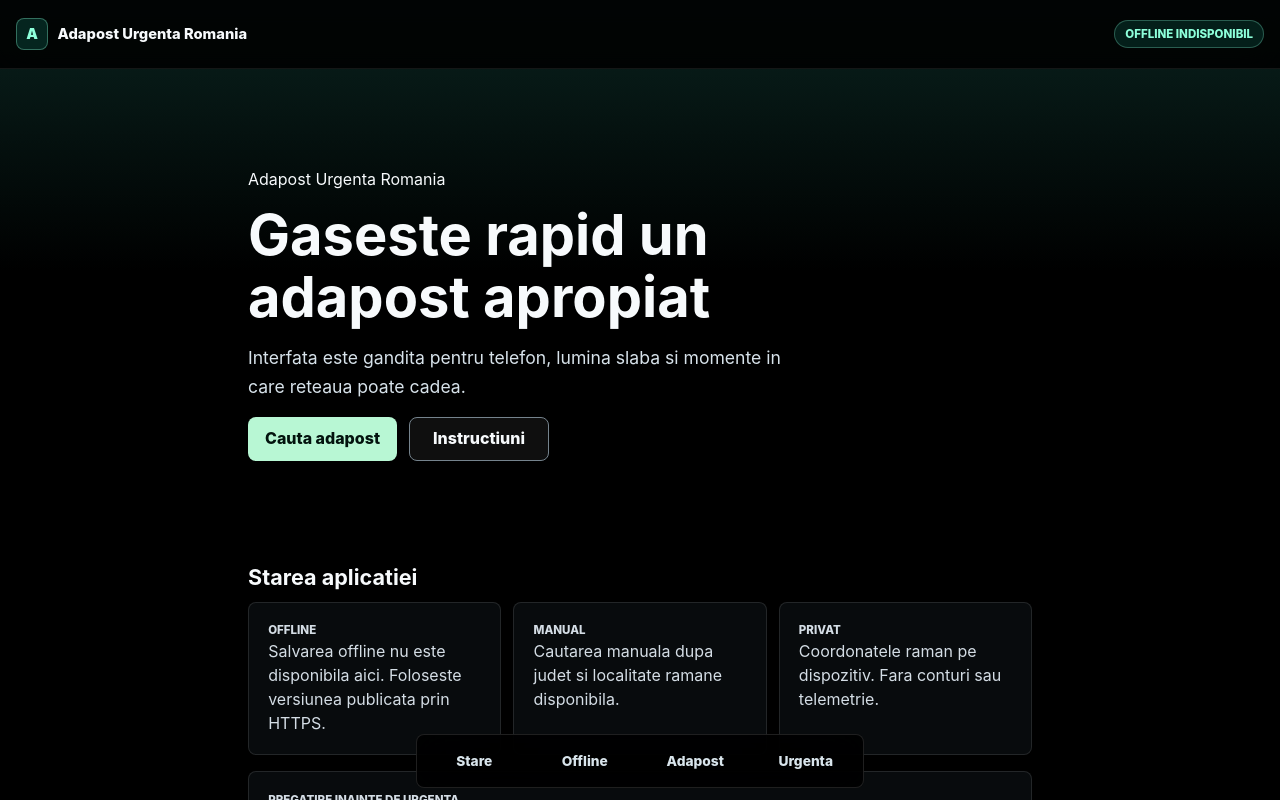
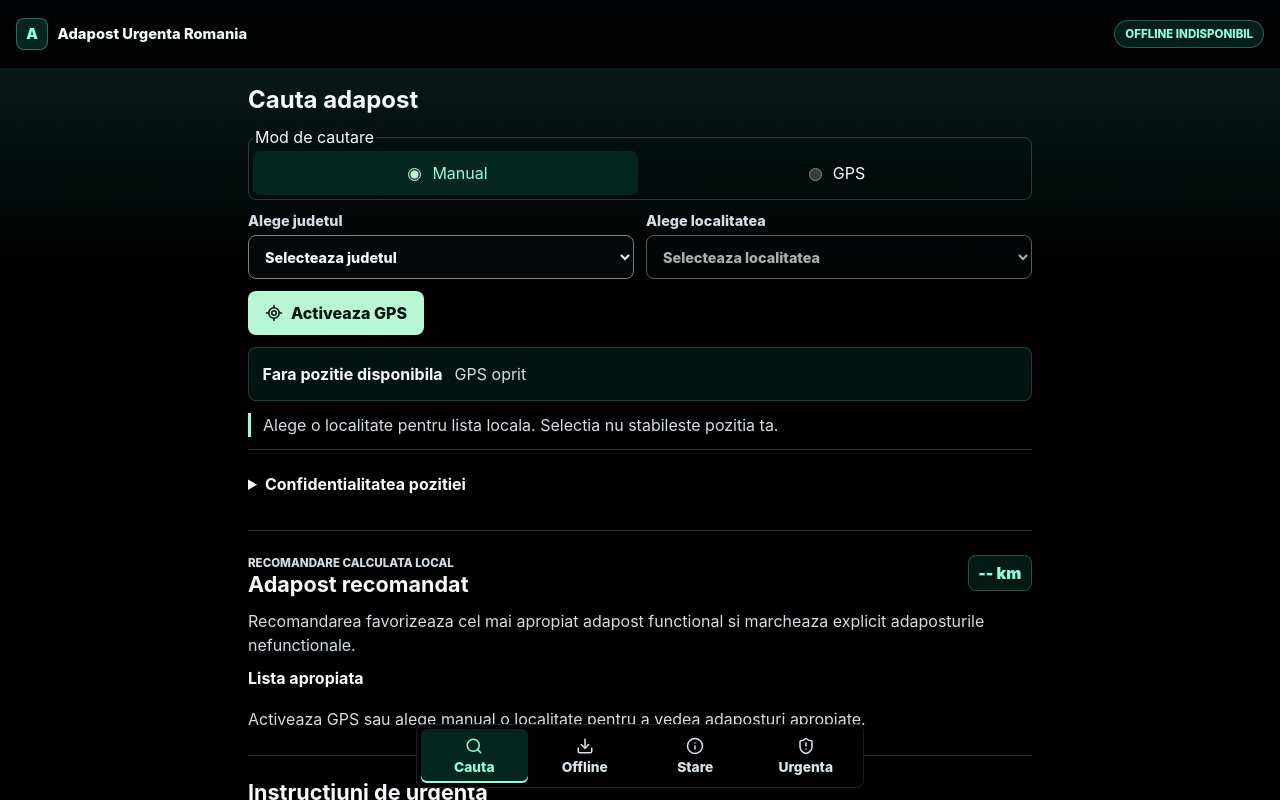
Before and after one commit to irefootabil/Shelter, a React (Vite) app: page / in a window 1280 px wide. Shown: the top 800 px of the page. Built offline with nearby package versions, Linux system fonts and the light colour scheme.

Commit message:
feat: put shelter search first with accessible section navigation

```diff
--- a/src/App.tsx
+++ b/src/App.tsx
@@ -1,8 +1,9 @@
 import { useMemo, useState } from "react";
-import { Trash2 } from "lucide-react";
+import { Download, Info, LocateFixed, Search, ShieldAlert, Trash2 } from "lucide-react";
 import { appCopy } from "./content";
 import { EmergencyGuide } from "./components/EmergencyGuide";
 import { useNavigationInsets } from "./hooks/useNavigationInsets";
+import { useSectionNavigation } from "./hooks/useSectionNavigation";
 import { shelterCountyGroups, shelters, shelterDataSource, type Shelter, type ShelterStatus } from "./data";
 import { useCompass, type CompassCalibrationState, type CompassStatus } from "./hooks/useCompass";
 import { useLocation, type LocationSnapshot, type LocationStatus } from "./hooks/useLocation";
@@ -31,8 +32,18 @@ type ManualSelection = {
   town: string;
 };
 
+const navigationSections = [
+  { id: "search", destination: "search" },
+  { id: "nearby", destination: "search" },
+  { id: "emergency", destination: "emergency" },
+  { id: "install", destination: "install" },
+  { id: "status", destination: "status" },
+  { id: "source", destination: "status" },
+] as const;
+
 export function App() {
   const { headerRef, navigationRef } = useNavigationInsets();
+  const activeSection = useSectionNavigation(navigationSections, headerRef);
   const offlineStatus = useOfflineStatus();
   const networkOnline = useNetworkOnline();
   const [locationMode, setLocationMode] = useState<"gps" | "manual">("manual");
@@ -109,87 +120,17 @@ export function App() {
           </span>
           <span>{appCopy.productLabel}</span>
         </a>
-        <span className="network-pill" role="status">{appCopy.status.offlineLabels[offlineStatus]}</span>
+        <a className="readiness-link" href="#install" aria-label={appCopy.status.offlineLabels[offlineStatus]}><span className="network-pill" role="status">{appCopy.status.offlineLabels[offlineStatus]}</span></a>
       </header>
 
       <main id="top" className="app-shell" tabIndex={-1}>
-        <section className="hero" aria-labelledby="app-title">
-          <p className="eyebrow">{appCopy.productLabel}</p>
+        <section id="search" className="location-panel" aria-labelledby="app-title">
           <h1 id="app-title">{appCopy.title}</h1>
-          <p className="lead">{appCopy.subtitle}</p>
-          <div className="hero-actions" aria-label={appCopy.accessibility.primaryActions}>
-            <a className="primary-action" href="#nearby">
-              {appCopy.actions.findShelter}
-            </a>
-            <a className="secondary-action" href="#emergency">
-              {appCopy.actions.emergencyGuide}
-            </a>
-          </div>
-        </section>
-
-        <section id="status" className="status-grid" aria-labelledby="status-title">
-          <h2 id="status-title">{appCopy.status.title}</h2>
-          <div className="status-cards">
-            {statusItems.map((item) => (
-              <article className="status-card" key={item.label}>
-                <p className="card-kicker">{item.label}</p>
-                <p>{item === statusItems[0] ? appCopy.status.offlineDetails[offlineStatus] : item.text}</p>
-              </article>
-            ))}
-          </div>
-        </section>
-
-        <section id="install" className="panel install-panel" aria-labelledby="install-title">
-          <div>
-            <p className="card-kicker">{appCopy.sections.install.status}</p>
-            <h2 id="install-title">{appCopy.sections.install.title}</h2>
-            <p role="status">{appCopy.status.offlineDetails[offlineStatus]}</p>
-            <p>{networkOnline ? appCopy.status.connectionOnline : appCopy.status.connectionOffline}</p>
-            <p>{appCopy.sections.install.description}</p>
-          </div>
-          <ol className="install-checklist">
-            {appCopy.sections.install.steps.map((step) => (
-              <li key={step}>{step}</li>
-            ))}
-          </ol>
-          <p className="quiet-note">{appCopy.sections.install.caveat}</p>
-          {offlineStatus === "update-available" ? (
-            <button type="button" className="primary-action" onClick={applyOfflineUpdate}>{appCopy.actions.applyUpdate}</button>
-          ) : null}
-        </section>
-
-        <section className="panel location-panel" aria-labelledby="location-title">
-          <div>
-            <p className="card-kicker">{appCopy.sections.location.status}</p>
-            <h2 id="location-title">{appCopy.sections.location.title}</h2>
-            <p>{appCopy.sections.location.description}</p>
-          </div>
           <fieldset className="location-modes">
             <legend>{appCopy.sections.location.modeLabel}</legend>
-            <label><input type="radio" name="location-mode" checked={locationMode === "gps"} onChange={startGps} />{appCopy.sections.location.gpsMode}</label>
-            <label><input type="radio" name="location-mode" checked={locationMode === "manual"} onChange={() => { setLocationMode("manual"); setGpsEnabled(false); }} />{appCopy.sections.location.manualMode}</label>
+            <label className={locationMode === "manual" ? "selected-mode" : undefined}><input type="radio" name="location-mode" checked={locationMode === "manual"} onChange={() => { setLocationMode("manual"); setGpsEnabled(false); }} />{appCopy.sections.location.manualMode}</label>
+            <label className={locationMode === "gps" ? "selected-mode" : undefined}><input type="radio" name="location-mode" checked={locationMode === "gps"} onChange={startGps} />{appCopy.sections.location.gpsMode}</label>
           </fieldset>
-          <div className="control-row">
-            <button type="button" className="primary-action" onClick={startGps}>
-              {gpsEnabled ? appCopy.actions.retryLocation : appCopy.actions.enableLocation}
-            </button>
-            {gpsEnabled ? <button type="button" className="secondary-action" onClick={() => { setGpsEnabled(false); setLocationMode("manual"); }}>{appCopy.actions.stopLocation}</button> : null}
-            <a className="secondary-action" href="#manual-location">
-              {appCopy.actions.manualSearch}
-            </a>
-          </div>
-          <div className="location-summary">
-            <p role="status" aria-atomic="true">
-              <strong>{sourceLabel}</strong>
-              <span>{statusLabel}</span>
-            </p>
-            {locationMode === "manual" || location.positionAgeSeconds === null ? null : <p>{appCopy.sections.location.age}: {location.positionAgeSeconds} {appCopy.sections.location.seconds}</p>}
-            {locationMode === "manual" ? null : <p>
-              {location.effectiveLocation?.accuracyMeters === null || location.effectiveLocation === null
-                ? appCopy.sections.location.noAccuracy
-                : `${appCopy.sections.location.accuracy}: ${formatDistance(location.effectiveLocation.accuracyMeters)}`}
-            </p>}
-          </div>
           <div id="manual-location" className="manual-grid">
             <label>
               <span>{appCopy.actions.chooseCounty}</span>
@@ -218,6 +159,26 @@ export function App() {
               </select>
             </label>
           </div>
+          <div className="control-row">
+            <button type="button" className="primary-action" onClick={startGps}>
+              <LocateFixed size={18} aria-hidden="true" />
+              {gpsEnabled ? appCopy.actions.retryLocation : appCopy.actions.enableLocation}
+            </button>
+            {gpsEnabled ? <button type="button" className="secondary-action" onClick={() => { setGpsEnabled(false); setLocationMode("manual"); }}>{appCopy.actions.stopLocation}</button> : null}
+            {locationMode === "gps" ? <a className="secondary-action" href="#manual-location">{appCopy.actions.manualSearch}</a> : null}
+          </div>
+          <div className="location-summary">
+            <p role="status" aria-atomic="true">
+              <strong>{sourceLabel}</strong>
+              <span>{statusLabel}</span>
+            </p>
+            {locationMode === "manual" || location.positionAgeSeconds === null ? null : <p>{appCopy.sections.location.age}: {location.positionAgeSeconds} {appCopy.sections.location.seconds}</p>}
+            {locationMode === "manual" ? null : <p>
+              {location.effectiveLocation?.accuracyMeters === null || location.effectiveLocation === null
+                ? appCopy.sections.location.noAccuracy
+                : `${appCopy.sections.location.accuracy}: ${formatDistance(location.effectiveLocation.accuracyMeters)}`}
+            </p>}
+          </div>
           {manualSelection.town !== "" ? (
             <p className="quiet-note">
               {appCopy.sections.location.manualSelection}: {selectedCounty?.name}, {manualSelection.town}
@@ -243,7 +204,7 @@ export function App() {
           </details>
         </section>
 
-        <section id="nearby" className="panel shelter-panel" aria-labelledby="shelter-title">
+        <section id="nearby" className="shelter-panel" aria-labelledby="shelter-title">
           <div className="section-heading">
             <div>
               <p className="card-kicker">{isManualSearch ? appCopy.sections.shelter.manualStatus : appCopy.sections.shelter.status}</p>
@@ -299,7 +260,7 @@ export function App() {
           <p className="visually-hidden" role="status" aria-atomic="true">
             {ranking.primary === null ? "" : `${appCopy.sections.shelter.primaryLabel}: ${ranking.primary.shelter.address}`}
           </p>
-          <div className="result-placeholder shelter-results">
+          <div className="shelter-results">
             <h3>{isManualSearch ? appCopy.sections.shelter.localListLabel : appCopy.sections.shelter.listTitle}</h3>
             {isManualSearch ? (
               <>
@@ -340,7 +301,36 @@ export function App() {
 
         <EmergencyGuide />
 
-        <section className="source-panel" aria-labelledby="source-title">
+        <section id="install" className="install-panel" aria-labelledby="install-title">
+          <div>
+            <p className="card-kicker">{appCopy.sections.install.status}</p>
+            <h2 id="install-title">{appCopy.sections.install.title}</h2>
+            <p role="status">{appCopy.status.offlineDetails[offlineStatus]}</p>
+            <p>{networkOnline ? appCopy.status.connectionOnline : appCopy.status.connectionOffline}</p>
+            <p>{appCopy.sections.install.description}</p>
+          </div>
+          <ol className="install-checklist">
+            {appCopy.sections.install.steps.map((step) => <li key={step}>{step}</li>)}
+          </ol>
+          <p className="quiet-note">{appCopy.sections.install.caveat}</p>
+          {offlineStatus === "update-available" ? (
+            <button type="button" className="primary-action" onClick={applyOfflineUpdate}><Download size={18} aria-hidden="true" />{appCopy.actions.applyUpdate}</button>
+          ) : null}
+        </section>
+
+        <section id="status" className="status-grid" aria-labelledby="status-title">
+          <h2 id="status-title">{appCopy.status.title}</h2>
+          <div className="status-cards">
+            {statusItems.map((item) => (
+              <article className="status-card" key={item.label}>
+                <p className="card-kicker">{item.label}</p>
+                <p>{item === statusItems[0] ? appCopy.status.offlineDetails[offlineStatus] : item.text}</p>
+              </article>
+            ))}
+          </div>
+        </section>
+
+        <section id="source" className="source-panel" aria-labelledby="source-title">
           <h2 id="source-title">{appCopy.sections.source.title}</h2>
           <dl>
             <div>
@@ -365,10 +355,10 @@ export function App() {
       </main>
 
       <nav className="bottom-nav" ref={navigationRef} aria-label={appCopy.navigation.primaryLabel}>
-        <a href="#status">{appCopy.navigation.status}</a>
-        <a href="#install">{appCopy.navigation.install}</a>
-        <a href="#nearby">{appCopy.navigation.shelter}</a>
-        <a href="#emergency">{appCopy.navigation.emergency}</a>
+        <a href="#search" aria-current={activeSection === "search" ? "location" : undefined}><Search size={18} aria-hidden="true" />{appCopy.navigation.search}</a>
+        <a href="#install" aria-current={activeSection === "install" ? "location" : undefined}><Download size={18} aria-hidden="true" />{appCopy.navigation.install}</a>
+        <a href="#status" aria-current={activeSection === "status" ? "location" : undefined}><Info size={18} aria-hidden="true" />{appCopy.navigation.status}</a>
+        <a href="#emergency" aria-current={activeSection === "emergency" ? "location" : undefined}><ShieldAlert size={18} aria-hidden="true" />{appCopy.navigation.emergency}</a>
       </nav>
     </div>
   );
--- a/src/content/appCopy.ts
+++ b/src/content/appCopy.ts
@@ -1,6 +1,6 @@
 export const appCopy = {
   productLabel: "Adapost Urgenta Romania",
-  title: "Gaseste rapid un adapost apropiat",
+  title: "Cauta adapost",
   subtitle:
     "Interfata este gandita pentru telefon, lumina slaba si momente in care reteaua poate cadea.",
   actions: {
@@ -49,7 +49,7 @@ export const appCopy = {
   sections: {
     location: {
       manualBrowsing: "Lista locala, fara pozitia ta",
-      modeLabel: "Sursa pozitiei",
+      modeLabel: "Mod de cautare",
       gpsMode: "GPS",
       manualMode: "Manual",
       age: "Vechimea pozitiei",
@@ -190,6 +190,7 @@ export const appCopy = {
     },
   },
   navigation: {
+    search: "Cauta",
     primaryLabel: "Navigare principala",
     status: "Stare",
     install: "Offline",
--- /dev/null
+++ b/src/hooks/useSectionNavigation.ts
@@ -0,0 +1,50 @@
+import { useEffect, useState, type RefObject } from "react";
+
+type Section = { id: string; destination: string };
+
+export function useSectionNavigation(sections: readonly Section[], headerRef: RefObject<HTMLElement | null>) {
+  const [activeSection, setActiveSection] = useState(sections[0].destination);
+
+  useEffect(() => {
+    let frame: number | null = null;
+
+    function measure() {
+      frame = null;
+      const rootFontSize = Number.parseFloat(window.getComputedStyle(document.documentElement).fontSize) || 16;
+      const threshold = (headerRef.current?.getBoundingClientRect().bottom ?? 0) + rootFontSize + 8;
+      let destination = sections[0].destination;
+      for (const section of sections) {
+        const rect = document.getElementById(section.id)?.getBoundingClientRect();
+        if (rect && rect.height > 0 && rect.top <= threshold) destination = section.destination;
+      }
+      // The final section may not reach the header when the page ends sooner.
+      if (window.scrollY > 0 && window.scrollY + window.innerHeight >= document.documentElement.scrollHeight - 2) {
+        destination = sections[sections.length - 1].destination;
+      }
+      setActiveSection(destination);
+    }
+
+    function schedule() {
+      if (frame === null) frame = window.requestAnimationFrame(measure);
+    }
+
+    measure();
+    window.addEventListener("scroll", schedule, { passive: true });
+    window.addEventListener("resize", schedule);
+    window.addEventListener("hashchange", schedule);
+    // Expanded details and search results can move sections without a scroll event.
+    const observer = typeof ResizeObserver === "undefined" ? null : new ResizeObserver(schedule);
+    const main = document.querySelector("main");
+    if (main) observer?.observe(main);
+    if (headerRef.current) observer?.observe(headerRef.current);
+    return () => {
+      window.removeEventListener("scroll", schedule);
+      window.removeEventListener("resize", schedule);
+      window.removeEventListener("hashchange", schedule);
+      observer?.disconnect();
+      if (frame !== null) window.cancelAnimationFrame(frame);
+    };
+  }, [sections, headerRef]);
+
+  return activeSection;
+}
--- a/src/styles.css
+++ b/src/styles.css
@@ -118,7 +118,7 @@ p {
 .brand-lockup {
   display: inline-flex;
   align-items: center;
-  min-height: 2.75rem;
+  min-height: 44px;
   min-width: 0;
   flex: 1 1 12rem;
   gap: 0.6rem;
@@ -169,28 +169,18 @@ p {
 .app-shell {
   width: min(100%, 52rem);
   margin: 0 auto;
-  padding: 2rem max(1rem, env(safe-area-inset-right)) calc(var(--bottom-nav-height, 4rem) + max(0.75rem, env(safe-area-inset-bottom)) + 2rem)
+  padding: 1rem max(1rem, env(safe-area-inset-right)) calc(var(--bottom-nav-height, 4rem) + max(0.75rem, env(safe-area-inset-bottom)) + 2rem)
     max(1rem, env(safe-area-inset-left));
 }
 
-.hero {
-  display: grid;
-  gap: 1rem;
-  min-height: 24rem;
-  align-content: center;
-  padding: 1rem 0 2.25rem;
-}
-
-.eyebrow,
 .card-kicker {
   margin-bottom: 0;
 }
 
 h1 {
-  max-width: min(100%, 16ch);
   margin-bottom: 0;
-  font-size: 2.5rem;
-  line-height: 1.1;
+  font-size: 1.5rem;
+  line-height: 1.25;
   letter-spacing: 0;
 }
 
@@ -221,7 +211,6 @@ h4 {
   line-height: 1.6;
 }
 
-.hero-actions,
 .control-row {
   display: flex;
   flex-wrap: wrap;
@@ -234,6 +223,7 @@ h4 {
   display: inline-flex;
   align-items: center;
   justify-content: center;
+  gap: 0.5rem;
   min-height: 2.75rem;
   min-width: min(8.75rem, 100%);
   max-width: 100%;
@@ -363,11 +353,11 @@ button.secondary-action:disabled {
 }
 
 .location-modes {
-  display: flex;
-  flex-wrap: wrap;
-  gap: 0.75rem;
+  display: grid;
+  grid-template-columns: repeat(2, minmax(0, 1fr));
+  gap: 0.25rem;
   margin: 0;
-  padding: 0.75rem;
+  padding: 0.25rem;
   border: 1px solid rgba(255, 255, 255, 0.18);
   border-radius: 8px;
 }
@@ -376,9 +366,18 @@ button.secondary-action:disabled {
   display: inline-flex;
   align-items: center;
   gap: 0.5rem;
+  flex-wrap: wrap;
+  justify-content: center;
   min-height: 2.75rem;
-  padding: 0 0.75rem;
+  padding: 0.25rem;
+  overflow-wrap: normal;
   cursor: pointer;
+  border-radius: 6px;
+}
+
+.location-modes .selected-mode {
+  background: #05251f;
+  color: #8dffda;
 }
 
 .location-modes input { accent-color: #b8f7d4; }
@@ -767,7 +766,7 @@ button.secondary-action:disabled {
   left: max(0.75rem, env(safe-area-inset-left));
   z-index: 20;
   display: grid;
-  grid-template-columns: repeat(4, minmax(0, 1fr));
+  grid-template-columns: repeat(auto-fit, minmax(min(100%, 4.5rem), 1fr));
   gap: 0.25rem;
   max-width: 28rem;
   margin: 0 auto;
@@ -780,18 +779,74 @@ button.secondary-action:disabled {
 
 .bottom-nav a {
   display: grid;
-  min-height: 2.75rem;
+  min-height: 44px;
   min-width: 0;
   padding: 0.5rem 0.25rem;
   text-align: center;
-  overflow-wrap: anywhere;
+  overflow-wrap: normal;
   place-items: center;
   border-radius: 6px;
   color: #d9e5ec;
   font-size: 0.86rem;
   font-weight: 800;
   text-decoration: none;
+  gap: 0.25rem;
 }
+
+.bottom-nav a[aria-current="location"] {
+  background: #05251f;
+  color: #8dffda;
+  box-shadow: inset 0 -2px #8dffda;
+}
+
+.readiness-link {
+  display: inline-flex;
+  align-items: center;
+  min-height: 44px;
+  max-width: 100%;
+  text-decoration: none;
+}
+
+.location-panel,
+.shelter-panel,
+.install-panel {
+  display: grid;
+  gap: 0.75rem;
+}
+
+.shelter-panel,
+.install-panel,
+.status-grid,
+.source-panel {
+  margin-top: 1.5rem;
+  border-top: 1px solid rgba(255, 255, 255, 0.18);
+  padding-top: 1.5rem;
+}
+
+.source-panel {
+  border-radius: 0;
+  border-inline: 0;
+  border-bottom: 0;
+  background: none;
+  padding-inline: 0;
+}
+
+.location-panel p,
+.shelter-panel p,
+.install-panel p {
+  margin-bottom: 0;
+  color: #d4dde5;
+  line-height: 1.5;
+}
+
+.location-panel h2,
+.shelter-panel h2 {
+  margin-bottom: 0;
+}
+
+.primary-action svg,
+.secondary-action svg,
+.bottom-nav svg { flex: 0 0 auto; }
 
 .bottom-nav a:focus-visible,
 .primary-action:focus-visible,
@@ -805,27 +860,39 @@ button.secondary-action:disabled {
 }
 
 @media (max-width: 22rem) {
+  .brand-lockup {
+    font-size: 0.75rem;
+    gap: 0.4rem;
+  }
+  .brand-mark {
+    width: 1.5rem;
+    height: 1.5rem;
+  }
+  .network-pill {
+    font-size: 0.65rem;
+    padding: 0.25rem 0.35rem;
+  }
+  h1 { font-size: 1.125rem; }
   .bottom-nav {
     right: max(0.5rem, env(safe-area-inset-right));
     left: max(0.5rem, env(safe-area-inset-left));
     grid-template-columns: repeat(2, minmax(0, 1fr));
   }
   .bottom-nav a {
-    padding-inline: 0;
+    display: flex;
+    flex-wrap: wrap;
+    align-items: center;
+    justify-content: center;
+    padding: 0.25rem 0;
   }
+  .location-modes label { flex-wrap: wrap; padding-inline: 0.25rem; }
 }
 
 @media (min-width: 42rem) {
-  h1 {
-    font-size: 3.5rem;
-  }
   .app-shell {
     padding-inline: 1.5rem;
   }
 
-  .hero {
-    min-height: 28rem;
-  }
 
   .status-cards,
   .number-grid,
@@ -843,7 +910,6 @@ button.secondary-action:disabled {
   }
 
   .panel,
-  .source-panel,
   .status-card,
   .number-card,
   .instruction-card,
@@ -859,7 +925,7 @@ button.secondary-action:disabled {
   }
 }
 .location-privacy {
-  margin-top: 1rem;
+  margin-top: 0;
   border-top: 1px solid #ffffff2e;
   padding-top: .75rem;
 }
```
Also changed, not shown: 2 other files (tests, documents, lock files or other folders).
